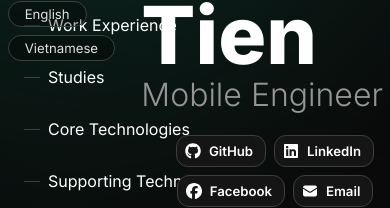
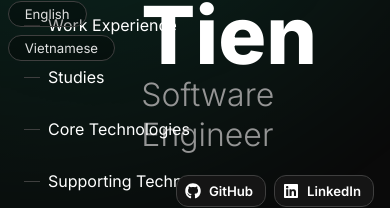
Before and after one commit to Terry-UIT/Portfolio, a Next.js app: page /about in a window 390 px wide. Shown: the part 345-553 px from the top of the page. Built offline with nearby package versions, Linux system fonts and the light colour scheme.

Commit message:
Update person role to Software Engineer
Changed the person's role from 'Mobile Engineer' to 'Software Engineer' in the content resource.

```diff
--- a/src/app/resources/content.js
+++ b/src/app/resources/content.js
@@ -6,7 +6,7 @@ const person = {
 	get name() {
 		return `${this.firstName} ${this.lastName}`
 	},
-	role: 'Mobile Engineer',
+	role: 'Software Engineer',
 	avatar: '/images/avatar.jpg',
 	location: 'Asia/Ho_Chi_Minh', // Expecting the IANA time zone identifier, e.g., 'Europe/Vienna'
 	languages: ['English', 'Vietnamese'] // optional: Leave the array empty if you don't want to display languages
```
